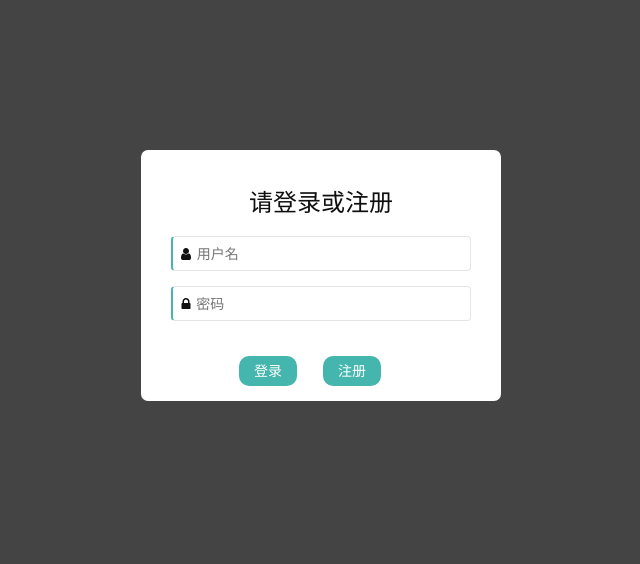
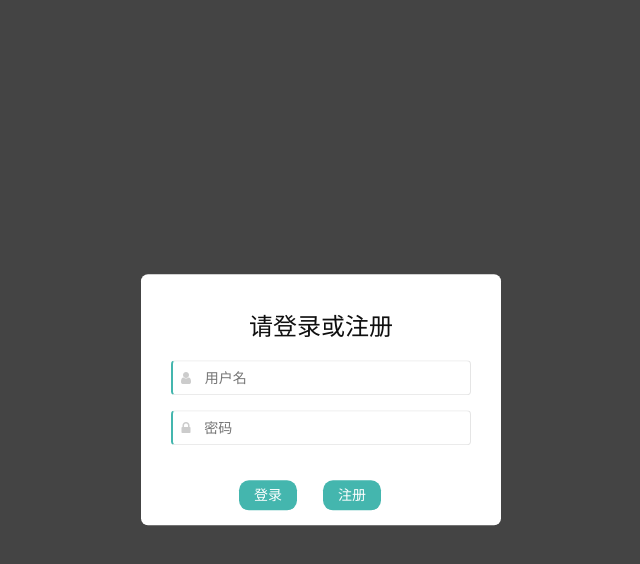
Before and after one commit to DaZhiZi/BBS, a website: page views/login.html in a window 1280 px wide. Shown: the whole page, without its empty margins (319-959 px from the left). Drawn offline with Linux system fonts and the light colour scheme.

Commit message:
优化登录界面

```diff
--- a/public/login/login.css
+++ b/public/login/login.css
@@ -5,10 +5,13 @@ body {
 }
 
 .div-container {
+	position: absolute;
+	left: 50%;
+	top: 50%;
+	transform: translate(-50%,-50%);
 	text-align: center;
 	background-color: #fff;
 	width: 360px;
-	margin: 150px auto 0px auto;
 	padding: 20px 30px 15px 30px;
 	border-radius: 7px
 }
@@ -22,6 +25,7 @@ body {
 	line-height: 30px;
 	border: 0px;
 	box-shadow: none;
+	padding-left: 10px;
 }
 .div-container button {
     height: 30px;
@@ -50,6 +54,6 @@ body {
 	border-left: 2px solid #44B6AE;
 	border-radius: 4px;
 }
-.form-control:focus {
-	box-shadow:none;
+.input-icon .fa {
+	color: #ccc;
 }
```
Also changed, not shown: views/login.html (+2 -0 lines).
